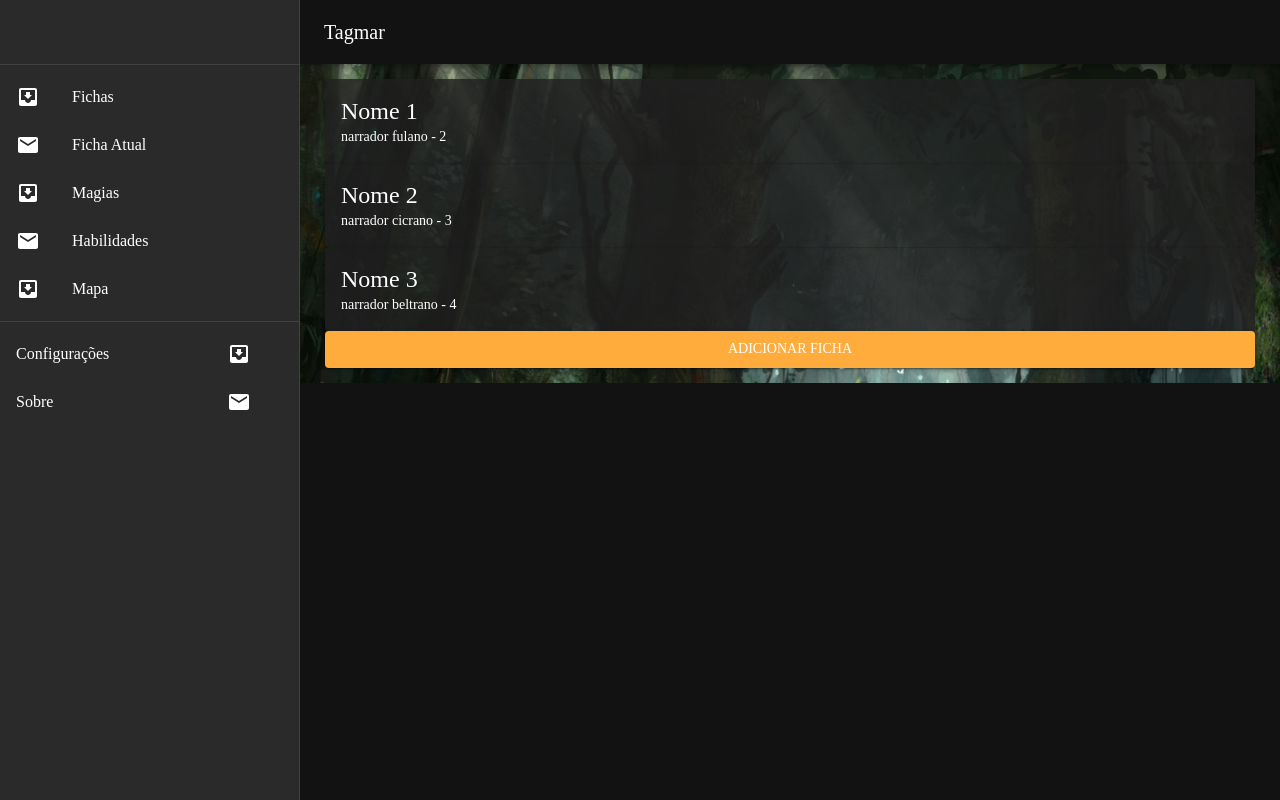
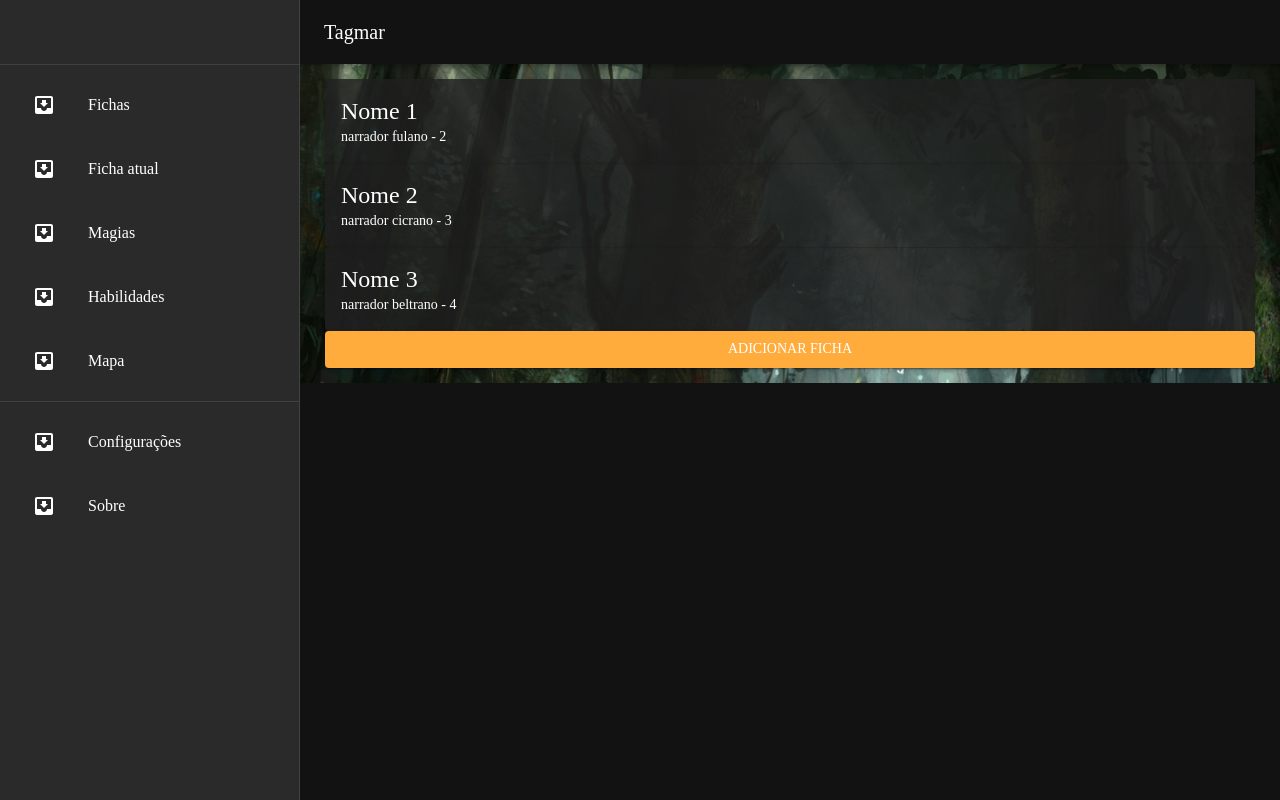
Before and after one commit to iagows/tagmar_pwa, a React (Vite) app: page / in a window 1280 px wide. Built offline with nearby package versions, Linux system fonts and the light colour scheme.

Commit message:
feat: menu

```diff
--- a/src/components/Drawer/index.tsx
+++ b/src/components/Drawer/index.tsx
@@ -1,3 +1,4 @@
+import InboxIcon from "@mui/icons-material/MoveToInbox";
 import {
 	Divider,
 	List,
@@ -5,44 +6,77 @@ import {
 	ListItemButton,
 	ListItemIcon,
 	ListItemText,
+	SvgIconTypeMap,
 	Toolbar,
 } from "@mui/material";
+import { OverridableComponent } from "@mui/material/OverridableComponent";
 
-import InboxIcon from "@mui/icons-material/MoveToInbox";
-import MailIcon from "@mui/icons-material/Mail";
+type Item = {
+	text: string;
+	// biome-ignore lint/suspicious/noExplicitAny: <explanation>
+	icon: OverridableComponent<SvgIconTypeMap<any, "svg">> & { muiName: string };
+};
+
+const gameMenu: Item[] = [
+	{
+		text: "Fichas",
+		icon: InboxIcon,
+	},
+	{
+		text: "Ficha atual",
+		icon: InboxIcon,
+	},
+	{
+		text: "Magias",
+		icon: InboxIcon,
+	},
+	{
+		text: "Habilidades",
+		icon: InboxIcon,
+	},
+	{
+		text: "Mapa",
+		icon: InboxIcon,
+	},
+];
+
+const appMenu: Item[] = [
+	{
+		text: "Configurações",
+		icon: InboxIcon,
+	},
+	{
+		text: "Sobre",
+		icon: InboxIcon,
+	},
+];
+
+type IList = {
+	list: Item[];
+};
+const MountList = ({ list }: IList) => (
+	<List>
+		{list.map(({ text, icon: Icon }) => (
+			<ListItem key={text}>
+				<ListItemButton>
+					<ListItemIcon>
+						<Icon />
+					</ListItemIcon>
+					<ListItemText primary={text} />
+				</ListItemButton>
+			</ListItem>
+		))}
+	</List>
+);
 
 const Drawer = () => {
 	return (
 		<>
 			<Toolbar />
 			<Divider />
-			<List>
-				{["Fichas", "Ficha Atual", "Magias", "Habilidades", "Mapa"].map(
-					(text, index) => (
-						<ListItem key={text} disablePadding>
-							<ListItemButton>
-								<ListItemIcon>
-									{index % 2 === 0 ? <InboxIcon /> : <MailIcon />}
-								</ListItemIcon>
-								<ListItemText primary={text} />
-							</ListItemButton>
-						</ListItem>
-					),
-				)}
-			</List>
+			<MountList list={gameMenu} />
 			<Divider />
-			<List>
-				{["Configurações", "Sobre"].map((text, index) => (
-					<ListItem key={text} disablePadding>
-						<ListItemButton>
-							<ListItemText primary={text} />
-							<ListItemIcon>
-								{index % 2 === 0 ? <InboxIcon /> : <MailIcon />}
-							</ListItemIcon>
-						</ListItemButton>
-					</ListItem>
-				))}
-			</List>
+			<MountList list={appMenu} />
 		</>
 	);
 };
```
